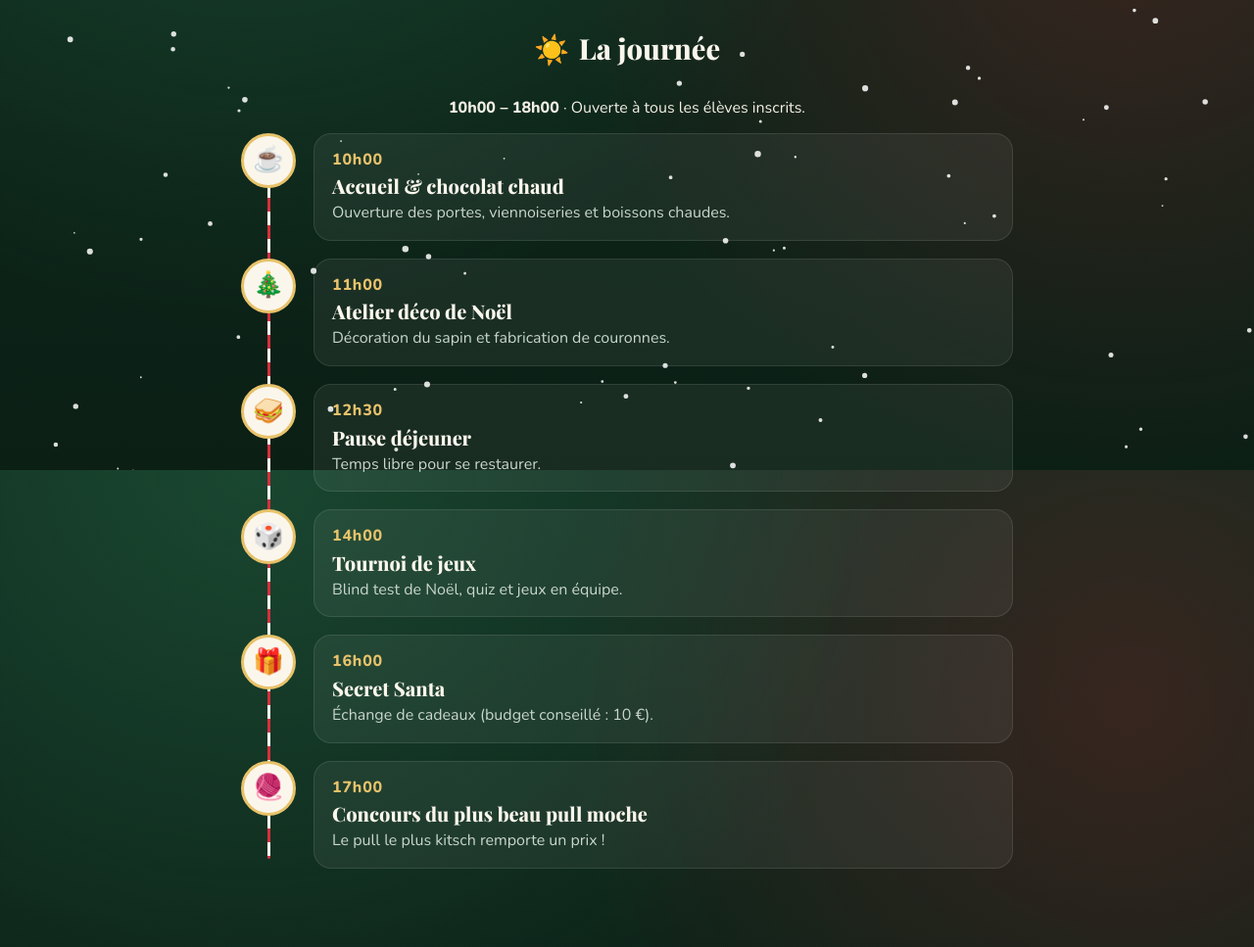
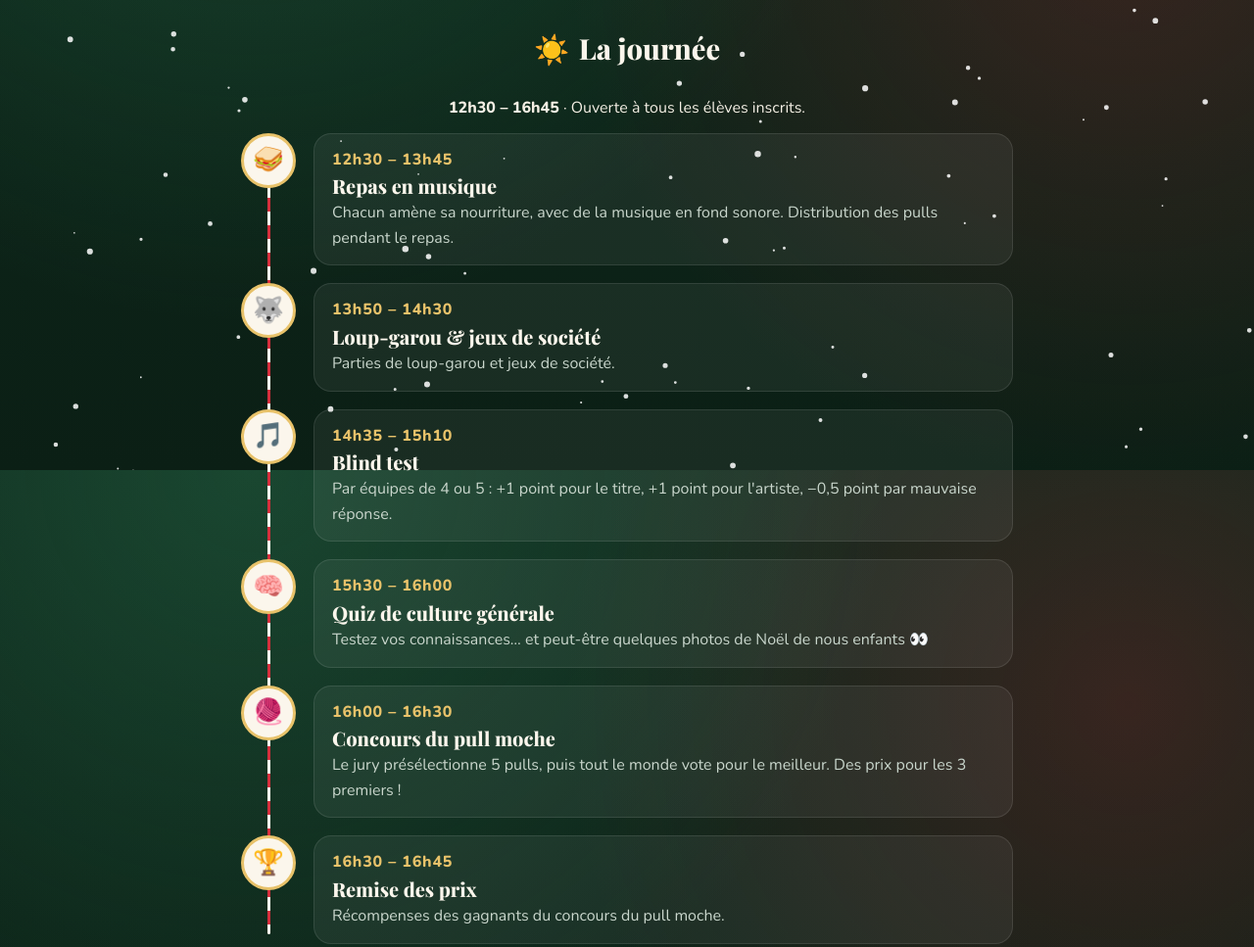
Before and after one commit to LePainAuChocolat/noel-ihecf, a plain HTML site: page programme.html in a window 1280 px wide. Shown: the part 320-1287 px from the top of the page at 98% size. Drawn offline with nearby package versions, Linux system fonts and the light colour scheme; a web font is replaced by a local one.

Commit message:
Programme : nouveau déroulé de l'après-midi (12h30 – 16h45)
Co-Authored-By: Claude Opus 5.5 <noreply@anthropic.com>

```diff
--- a/index.html
+++ b/index.html
@@ -11,7 +11,7 @@
   <link rel="preconnect" href="https://fonts.googleapis.com">
   <link rel="preconnect" href="https://fonts.gstatic.com" crossorigin>
   <link href="https://fonts.googleapis.com/css2?family=Playfair+Display:ital,wght@0,600;0,800;1,600&family=Nunito:wght@400;600;800&display=swap" rel="stylesheet">
-  <link rel="stylesheet" href="css/style.css?v=202611110254">
+  <link rel="stylesheet" href="css/style.css?v=202611181200">
 </head>
 <body data-page="accueil">
   <canvas id="snow" aria-hidden="true"></canvas>
@@ -94,7 +94,7 @@
     <p class="footer-links"><a href="reglement.html">Règlement &amp; CGV</a><a href="index.html#partager">📲 Partager</a><span id="contact-links"></span></p>
   </footer>
 
-  <script src="js/config.js?v=202611110254"></script>
-  <script src="js/main.js?v=202611110254"></script>
+  <script src="js/config.js?v=202611181200"></script>
+  <script src="js/main.js?v=202611181200"></script>
 </body>
 </html>
--- a/js/config.js
+++ b/js/config.js
@@ -14,7 +14,7 @@ const CONFIG = {
   urlSite: "https://lepainauchocolat.github.io/noel-ihecf/",
 
   // Date de l'événement (format AAAA-MM-JJTHH:MM, heure de Paris)
-  dateEvenement: "2026-12-18T10:00",
+  dateEvenement: "2026-12-18T12:30",
 
   // Date LIMITE d'inscription : après cette date, le formulaire se ferme
   dateLimiteInscription: "2026-12-10T23:59",
@@ -32,15 +32,15 @@ const CONFIG = {
   programme: {
     journee: {
       titre: "La journée",
-      horaires: "10h00 – 18h00",
+      horaires: "12h30 – 16h45",
       intro: "Ouverte à tous les élèves inscrits.",
       activites: [
-        { heure: "10h00", titre: "Accueil & chocolat chaud", description: "Ouverture des portes, viennoiseries et boissons chaudes.", icone: "☕" },
-        { heure: "11h00", titre: "Atelier déco de Noël", description: "Décoration du sapin et fabrication de couronnes.", icone: "🎄" },
-        { heure: "12h30", titre: "Pause déjeuner", description: "Temps libre pour se restaurer.", icone: "🥪" },
-        { heure: "14h00", titre: "Tournoi de jeux", description: "Blind test de Noël, quiz et jeux en équipe.", icone: "🎲" },
-        { heure: "16h00", titre: "Secret Santa", description: "Échange de cadeaux (budget conseillé : 10 €).", icone: "🎁" },
-        { heure: "17h00", titre: "Concours du plus beau pull moche", description: "Le pull le plus kitsch remporte un prix !", icone: "🧶" },
+        { heure: "12h30 – 13h45", titre: "Repas en musique", description: "Chacun amène sa nourriture, avec de la musique en fond sonore. Distribution des pulls pendant le repas.", icone: "🥪" },
+        { heure: "13h50 – 14h30", titre: "Loup-garou & jeux de société", description: "Parties de loup-garou et jeux de société.", icone: "🐺" },
+        { heure: "14h35 – 15h10", titre: "Blind test", description: "Par équipes de 4 ou 5 : +1 point pour le titre, +1 point pour l'artiste, −0,5 point par mauvaise réponse.", icone: "🎵" },
+        { heure: "15h30 – 16h00", titre: "Quiz de culture générale", description: "Testez vos connaissances… et peut-être quelques photos de Noël de nous enfants 👀", icone: "🧠" },
+        { heure: "16h00 – 16h30", titre: "Concours du pull moche", description: "Le jury présélectionne 5 pulls, puis tout le monde vote pour le meilleur. Des prix pour les 3 premiers !", icone: "🧶" },
+        { heure: "16h30 – 16h45", titre: "Remise des prix", description: "Récompenses des gagnants du concours du pull moche.", icone: "🏆" },
       ],
     },
     soiree: {
--- a/programme.html
+++ b/programme.html
@@ -11,7 +11,7 @@
   <link rel="preconnect" href="https://fonts.googleapis.com">
   <link rel="preconnect" href="https://fonts.gstatic.com" crossorigin>
   <link href="https://fonts.googleapis.com/css2?family=Playfair+Display:ital,wght@0,600;0,800;1,600&family=Nunito:wght@400;600;800&display=swap" rel="stylesheet">
-  <link rel="stylesheet" href="css/style.css?v=202611110254">
+  <link rel="stylesheet" href="css/style.css?v=202611181200">
 </head>
 <body data-page="programme">
   <canvas id="snow" aria-hidden="true"></canvas>
@@ -55,7 +55,7 @@
     <p class="footer-links"><a href="reglement.html">Règlement &amp; CGV</a><a href="index.html#partager">📲 Partager</a><span id="contact-links"></span></p>
   </footer>
 
-  <script src="js/config.js?v=202611110254"></script>
-  <script src="js/main.js?v=202611110254"></script>
+  <script src="js/config.js?v=202611181200"></script>
+  <script src="js/main.js?v=202611181200"></script>
 </body>
 </html>
```
Also changed, not shown: inscription.html (+3 -3 lines), menu.html (+3 -3 lines), reglement.html (+3 -3 lines).
